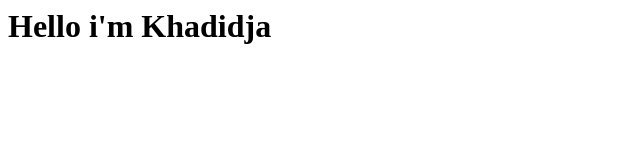
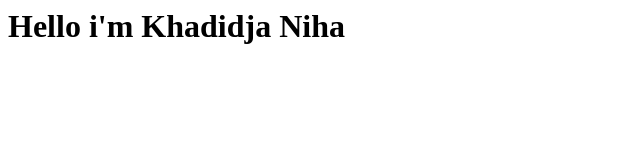
Before and after one commit to Khadidja-Niyodusenga/Khadidja.github.io, a plain HTML site: page index.html in a window 1280 px wide. Shown: the whole page, without its empty margins (0-640 px from the left). Drawn offline with Linux system fonts and the light colour scheme.

Commit message:
Update index.html

```diff
--- a/index.html
+++ b/index.html
@@ -1 +1 @@
-<h1>Hello i'm Khadidja</h1>
+<h1>Hello i'm Khadidja Niha</h1>
```
